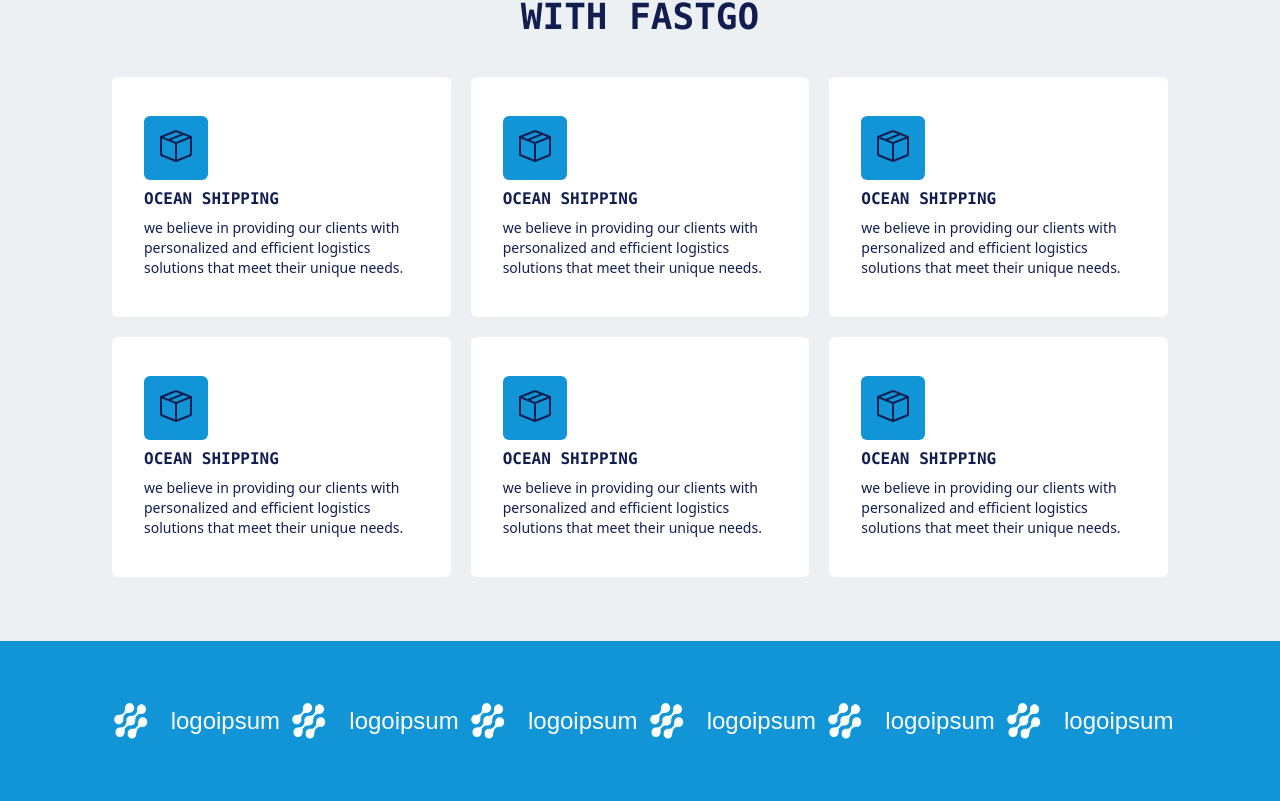
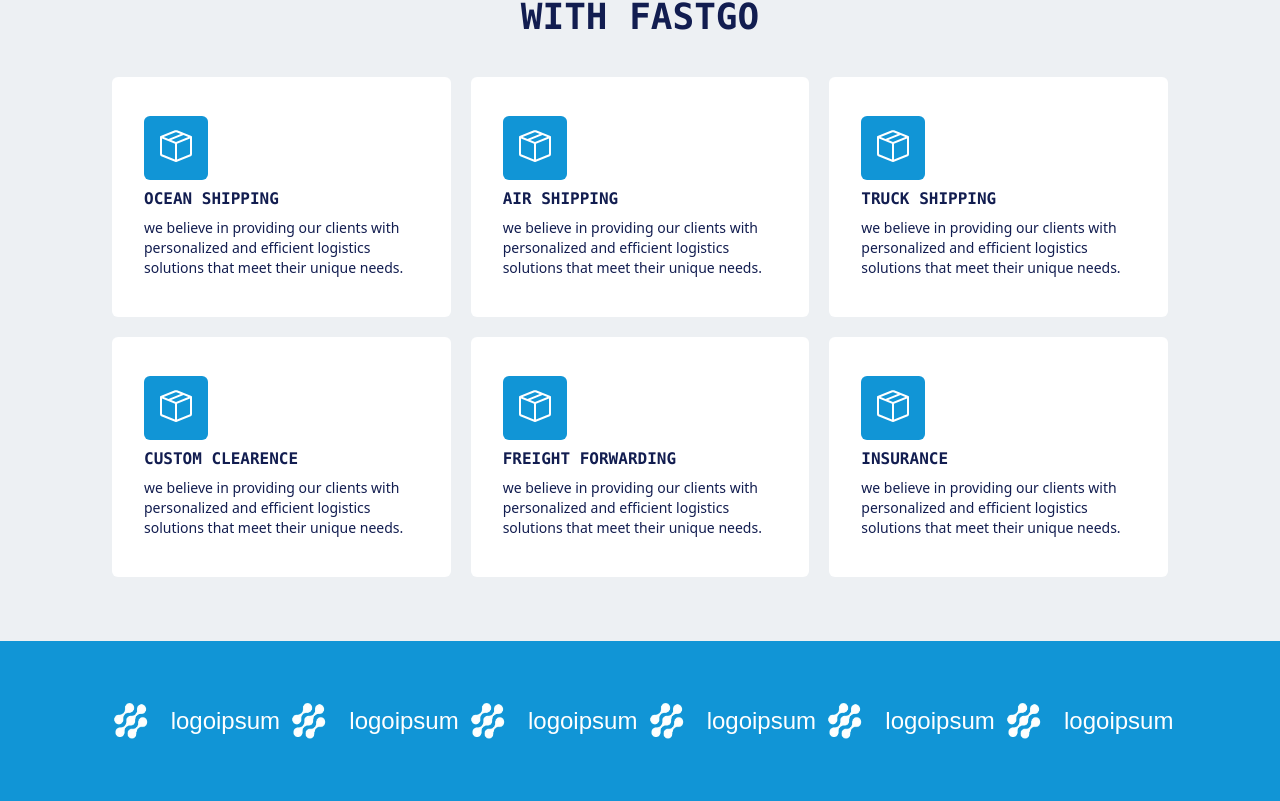
Before and after one commit to shifin424/mass-shipping-fze-task, a React (Vite) app: page / in a window 1280 px wide. Shown: the part 1659-2460 px from the top of the page. Built offline with nearby package versions, Linux system fonts and the light colour scheme.

Commit message:
client section completed

```diff
--- a/src/components/Services.jsx
+++ b/src/components/Services.jsx
@@ -18,7 +18,7 @@ const Services = () => {
                     className="bg-white p-8 rounded-md flex flex-col justify-evenly h-60 hover:bg-[#121d50] text-[#121d50] hover:text-white"
                 >
                     <div className="w-16 flex justify-center pt-2 rounded-md bg-[#1195d6] h-16">
-                        <BsBoxSeam className="w-8 mt-1 h-9" />
+                        <BsBoxSeam className="w-8 text-white mt-1 h-9" />
                     </div>
                     <h1 className="font-mono font-bold ">OCEAN SHIPPING</h1>
                     <p className="text-sm">
@@ -32,9 +32,9 @@ const Services = () => {
                     className="bg-white p-8 rounded-md flex flex-col justify-evenly h-60 hover:bg-[#121d50] text-[#121d50] hover:text-white"
                 >
                     <div className="w-16 flex justify-center pt-2 rounded-md bg-[#1195d6] h-16">
-                        <BsBoxSeam className="w-8 mt-1 h-9" />
+                        <BsBoxSeam className="w-8 text-white mt-1 h-9" />
                     </div>
-                    <h1 className="font-mono font-bold ">OCEAN SHIPPING</h1>
+                    <h1 className="font-mono font-bold ">AIR SHIPPING</h1>
                     <p className="text-sm">
                         we believe in providing our clients with <br />
                         personalized and efficient logistics <br />
@@ -45,9 +45,9 @@ const Services = () => {
                     className="bg-white p-8 rounded-md flex flex-col justify-evenly h-60 hover:bg-[#121d50] text-[#121d50] hover:text-white"
                 >
                     <div className="w-16 flex justify-center pt-2 rounded-md bg-[#1195d6] h-16">
-                        <BsBoxSeam className="w-8 mt-1 h-9" />
+                        <BsBoxSeam className="w-8  text-white mt-1 h-9" />
                     </div>
-                    <h1 className="font-mono font-bold ">OCEAN SHIPPING</h1>
+                    <h1 className="font-mono font-bold ">TRUCK SHIPPING</h1>
                     <p className="text-sm">
                         we believe in providing our clients with <br />
                         personalized and efficient logistics <br />
@@ -59,9 +59,9 @@ const Services = () => {
                     className="bg-white p-8 rounded-md flex flex-col justify-evenly h-60 hover:bg-[#121d50] text-[#121d50] hover:text-white"
                 >
                     <div className="w-16 flex justify-center pt-2 rounded-md bg-[#1195d6] h-16">
-                        <BsBoxSeam className="w-8 mt-1 h-9" />
+                        <BsBoxSeam className="w-8 text-white  mt-1 h-9" />
                     </div>
-                    <h1 className="font-mono font-bold ">OCEAN SHIPPING</h1>
+                    <h1 className="font-mono font-bold ">CUSTOM CLEARENCE</h1>
                     <p className="text-sm">
                         we believe in providing our clients with <br />
                         personalized and efficient logistics <br />
@@ -73,9 +73,9 @@ const Services = () => {
                     className="bg-white p-8 rounded-md flex flex-col justify-evenly h-60 hover:bg-[#121d50] text-[#121d50] hover:text-white"
                 >
                     <div className="w-16 flex justify-center pt-2 rounded-md bg-[#1195d6] h-16">
-                        <BsBoxSeam className="w-8 mt-1 h-9" />
+                        <BsBoxSeam className="w-8 text-white mt-1 h-9" />
                     </div>
-                    <h1 className="font-mono font-bold ">OCEAN SHIPPING</h1>
+                    <h1 className="font-mono font-bold ">FREIGHT FORWARDING</h1>
                     <p className="text-sm">
                         we believe in providing our clients with <br />
                         personalized and efficient logistics <br />
@@ -87,9 +87,9 @@ const Services = () => {
                     className="bg-white p-8 rounded-md flex flex-col justify-evenly h-60 hover:bg-[#121d50] text-[#121d50] hover:text-white"
                 >
                     <div className="w-16 flex justify-center pt-2 rounded-md bg-[#1195d6] h-16">
-                        <BsBoxSeam className="w-8 mt-1 h-9" />
+                        <BsBoxSeam className="w-8 text-white mt-1 h-9" />
                     </div>
-                    <h1 className="font-mono font-bold ">OCEAN SHIPPING</h1>
+                    <h1 className="font-mono font-bold ">INSURANCE</h1>
                     <p className="text-sm">
                         we believe in providing our clients with <br />
                         personalized and efficient logistics <br />
--- /dev/null
+++ b/src/components/Testimonials.jsx
@@ -0,0 +1,73 @@
+import { IoStar } from "react-icons/io5";
+import client from "../assets/Images/client.png";
+import { ImQuotesLeft } from "react-icons/im";
+
+const Testimonial = () => {
+    return (
+        <div className="relative bg-[#edf0f3] h-auto pb-14 pt-20 px-10 md:px-10 lg:px-20 xl:px-32 2xl:px-48">
+            <div className="grid grid-cols-1 md:grid-cols-2 gap-8 gap-y-10 md:gap-12 mx-auto">
+                <div className="p-2 relative">
+                    <div>
+                        <p className="text-[#305fbe] font-semibold font-poppins text-sm md:text-base mb-2">TESTIMONIALS</p>
+                        <h1 className="text-[#121d50] gap-x-4 text-lg md:text-xl lg:text-2xl xl:text-3xl 2xl:text-4xl font-mono font-bold mb-4">
+                            OUR CLIENTS SPEAK <br />
+                            FOR US
+                        </h1>
+                    </div>
+
+                    <div className="mt-8 relative">
+                        <img src={client} alt="" className="w-full h-[22rem] rounded-md object-cover" />
+                        <div className="absolute top-[-3rem] right-[-2rem] p-4 bg-[#1195d6] rounded-md flex justify-center md:w-24 md:h-24 text-[#090e23]">
+                            <ImQuotesLeft className="w-12 h-12 text-white" />
+                        </div>
+                    </div>
+
+                    <div className="bg-[#090e23] p-5 space-y-7 flex flex-col justify-around  rounded-md mt-8 md:w-full max-w-[28rem]">
+                        <div className="flex">
+                            <IoStar className="text-[#1195d6] mr-1" />
+                            <IoStar className="text-[#1195d6] mr-1" />
+                            <IoStar className="text-[#1195d6] mr-1" />
+                            <IoStar className="text-[#1195d6] mr-1" />
+                            <IoStar className="text-[#1195d6] mr-1" />
+                        </div>
+                        <p className="text-white text-md  mb-4">
+                            I have been using FastGo cargo logistics & transportation service for over a year now, and I am
+                            extremely satisfied with their service. They are efficient, reliable, and always deliver on
+                            time. I highly recommend them to anyone in need of logistics services.
+                        </p>
+                        <h1 className="font-Teko text-white text-sm md:text-base lg:text-lg xl:text-xl 2xl:text-2xl mb-4">
+                            JOHN DOE, BUSINESS OWNER
+                        </h1>
+                    </div>
+                </div>
+                <div className="flex flex-col space-y-8">
+                    {/* Additional testimonials */}
+                    {Array.from({ length: 3 }).map((_, index) => (
+                        <div
+                            key={index}
+                            className="bg-white p-3 md:ml-20 flex md:mt-10 flex-col justify-around rounded-md md:w-full max-w-[28rem]"
+                        >
+                            <div className="flex mb-2">
+                                <IoStar className="text-[#1195d6] mr-1" />
+                                <IoStar className="text-[#1195d6] mr-1" />
+                                <IoStar className="text-[#1195d6] mr-1" />
+                                <IoStar className="text-[#1195d6] mr-1" />
+                                <IoStar className="text-[#1195d6] mr-1" />
+                            </div>
+                            <p className="text-[#090e23] text-md mb-4">
+                                I have been using FastGo cargo logistics & transportation service for over a year now, and I
+                                am extremely satisfied with their service. They are efficient, reliable, and always deliver
+                                on time. I highly recommend them to anyone in need of logistics services.
+                            </p>
+                            <h1 className="font-Teko text-[#090e23] text-sm md:text-base lg:text-lg xl:text-xl 2xl:text-2xl mb-4">
+                                JOHN DOE, BUSINESS OWNER
+                            </h1>
+                        </div>
+                    ))}
+                </div>
+            </div>
+        </div>
+    );
+};
+
+export default Testimonial;
--- a/src/components/VideoSection.jsx
+++ b/src/components/VideoSection.jsx
@@ -13,7 +13,7 @@ const VideoSection = () => {
     return (
         <div
             className="relative w-full bg-blue-500 flex flex-col justify-center items-center gap-y-10 h-[40rem]
-             bg-cover mb-10 bg-no-repeat bg-center"
+             bg-cover  bg-no-repeat bg-center"
             style={{ backgroundImage: `url(${BackgroundImage})` }}
         >
             {isVideoPlaying ? (
--- a/src/pages/HomePage.jsx
+++ b/src/pages/HomePage.jsx
@@ -2,6 +2,7 @@ import About from "../components/About";
 import Banner from "../components/Banner";
 import HowItWorksSection from "../components/HowItWorksSection";
 import NavBar from "../components/NavBar";
+import Testimonial from "../components/Testimonials";
 import TopSection from "../components/TopSection";
 import Brands from "../components/brands";
 import Services from "../components/services";
@@ -18,6 +19,7 @@ const HomePage = () => {
             <Brands/>
             <HowItWorksSection/>
             <VideoSection/>
+            <Testimonial/>
 
         </div>
     )
```
Also changed, not shown: src/assets/Images/client.png (added).
